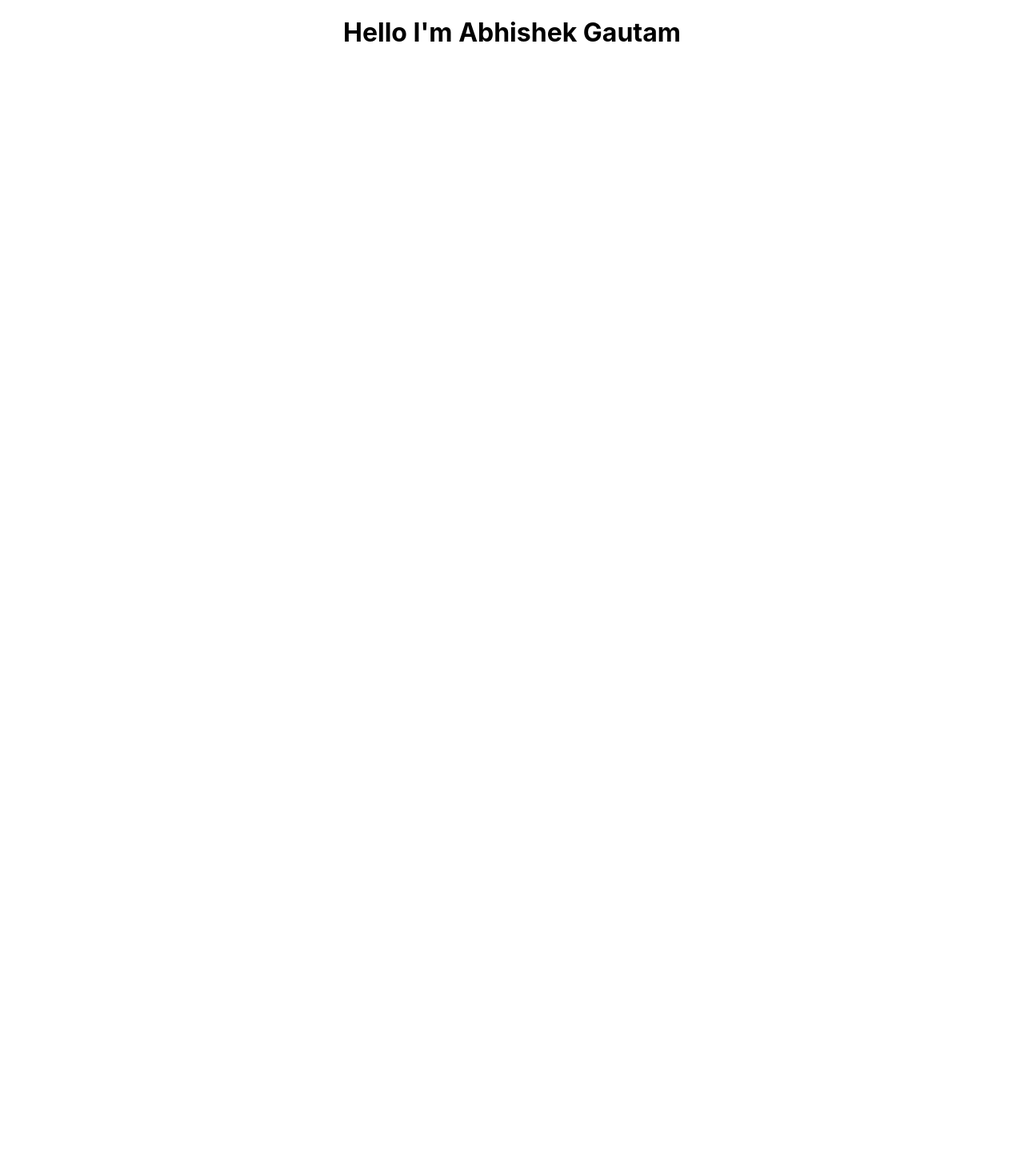
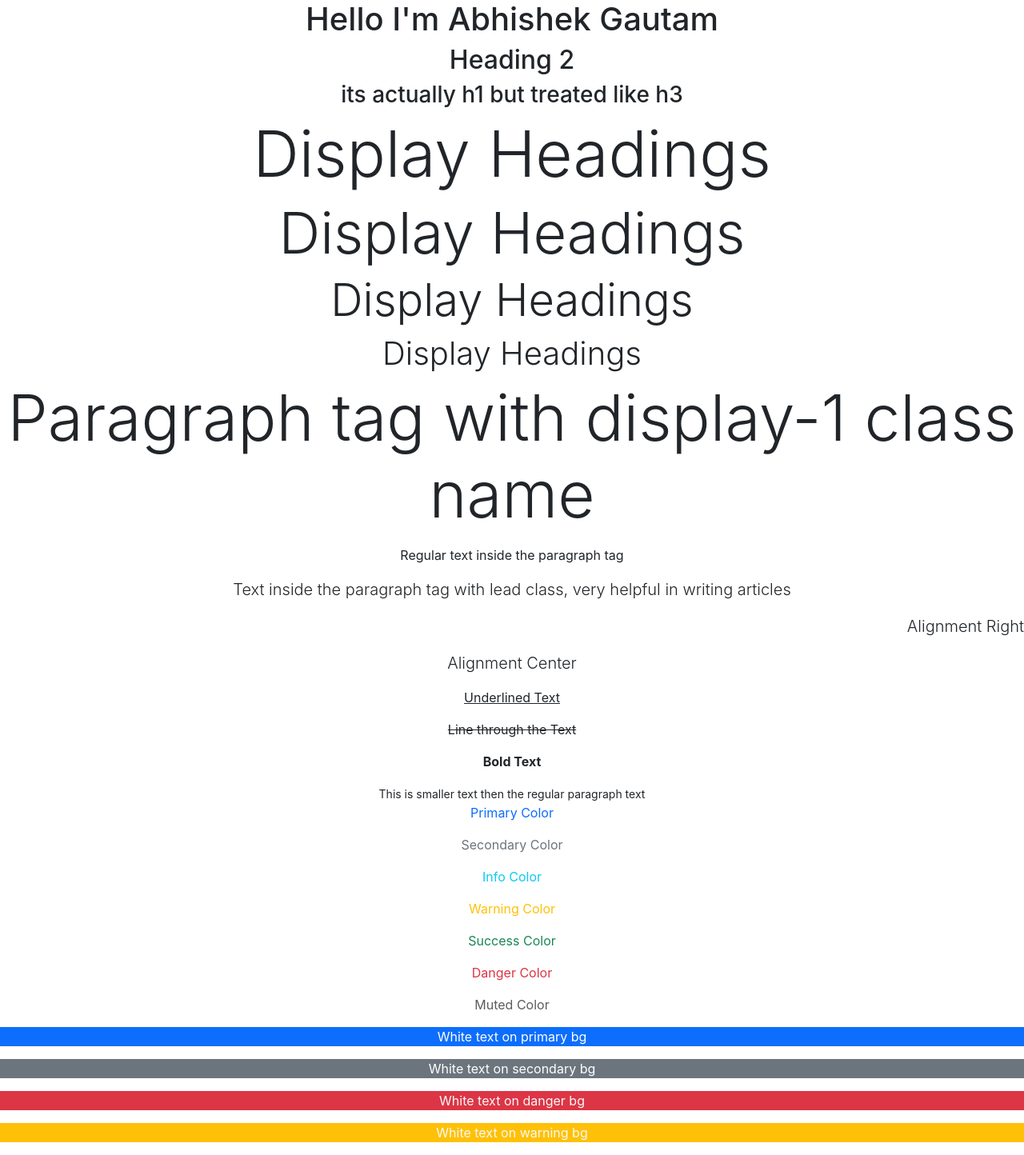
Before and after one commit to TheRealAbhishekGautam/Full-Stack-Development, a React (Create React App) app in the folder myfsdapp/: page / in a window 1280 px wide. Shown: the whole page at 80% size. Before the commit the page ends 800 px from the top, so only its background shows below. Built offline with nearby package versions, Linux system fonts and the light colour scheme.

Commit message:
Lesson-1

```diff
--- a/myfsdapp/public/index.html
+++ b/myfsdapp/public/index.html
@@ -3,6 +3,7 @@
   <head>
     <meta charset="utf-8" />
     <link rel="icon" href="%PUBLIC_URL%/favicon.ico" />
+    <link href="https://cdn.jsdelivr.net/npm/bootstrap@5.3.0-alpha1/dist/css/bootstrap.min.css" rel="stylesheet" integrity="sha384-GLhlTQ8iRABdZLl6O3oVMWSktQOp6b7In1Zl3/Jr59b6EGGoI1aFkw7cmDA6j6gD" crossorigin="anonymous">
     <meta name="viewport" content="width=device-width, initial-scale=1" />
     <meta name="theme-color" content="#000000" />
     <meta
@@ -39,5 +40,6 @@
       To begin the development, run `npm start` or `yarn start`.
       To create a production bundle, use `npm run build` or `yarn build`.
     -->
+    <script src="https://cdn.jsdelivr.net/npm/bootstrap@5.3.0-alpha1/dist/js/bootstrap.bundle.min.js" integrity="sha384-w76AqPfDkMBDXo30jS1Sgez6pr3x5MlQ1ZAGC+nuZB+EYdgRZgiwxhTBTkF7CXvN" crossorigin="anonymous"></script>
   </body>
 </html>
--- a/myfsdapp/src/App.js
+++ b/myfsdapp/src/App.js
@@ -1,11 +1,13 @@
 import logo from './logo.svg';
 import './App.css';
 import Component1 from './MyComponents/Component1';
+import Component2 from './MyComponents/Component2';
 
 function App() {
   return (
     <div className="App">
       <Component1/>
+      <Component2/>
     </div>
   );
 }
--- a/myfsdapp/src/MyComponents/Component1.js
+++ b/myfsdapp/src/MyComponents/Component1.js
@@ -3,7 +3,50 @@ import React from 'react';
 const Component1 = () => {
     return (
         <div>
+            {/* Chapter-1 */}
+
+            {/* Headings */}
             <h1>Hello I'm Abhishek Gautam</h1>
+            <h2>Heading 2</h2>
+            <h1 class = "h3">its actually h1 but treated like h3</h1>
+
+            {/* Display Headings */}
+            {/* Looks a bit nicer then the regular headings */}
+            <h1 class="display-1">Display Headings</h1>
+            <h1 class="display-2">Display Headings</h1>
+            <h1 class="display-4">Display Headings</h1>
+            <h1 class="display-6">Display Headings</h1>
+            {/* These class names can be applieed to any tags not just heading tags. */}
+            <p class = "display-1">Paragraph tag with display-1 class name</p>
+
+            {/* Lead Text and Alignment */}
+            <p>Regular text inside the paragraph tag</p>
+            <p class = "lead">Text inside the paragraph tag with lead class, very helpful in writing articles</p>
+            <p class = "lead text-end">Alignment Right</p>
+            <p class = "lead text-center">Alignment Center</p>
+
+            {/* Text Decoration and Font Weights */}
+            <p class = "text-decoration-underline">Underlined Text</p>
+            <p class = "text-decoration-line-through">Line through the Text</p>
+            <p class = "fw-bold">Bold Text</p>
+            <small>This is smaller text then the regular paragraph text</small>
+
+            {/* Text Colors */}
+            {/* There are some predefined colors in bootstrap like primary(blue), secondary(grey), info(sky-blue) etc. */}
+            {/* We can directly apply these colors to the text or Backgrounds, we can even change these colors like we can make primary as purple */}
+            <p class = "text-primary">Primary Color</p>
+            <p class = "text-secondary">Secondary Color</p>
+            <p class = "text-info">Info Color</p>
+            <p class = "text-warning">Warning Color</p>
+            <p class = "text-success">Success Color</p>
+            <p class = "text-danger">Danger Color</p>
+            <p class = "text-muted">Muted Color</p>
+
+            {/* Background Colors */}
+            <p class = "text-white bg-primary">White text on primary bg</p>
+            <p class = "text-white bg-secondary">White text on secondary bg</p>
+            <p class = "text-light bg-danger">White text on danger bg</p>
+            <p class = "text-light bg-warning">White text on warning bg</p>
         </div>
     );
 };
--- /dev/null
+++ b/myfsdapp/src/MyComponents/Component2.js
@@ -0,0 +1,16 @@
+import React, { Component } from 'react';
+
+class Component2 extends Component {
+    render() {
+        return (
+            <div>
+                {/* Chapter - 2 */}
+
+
+
+            </div>
+        );
+    }
+}
+
+export default Component2;
```
